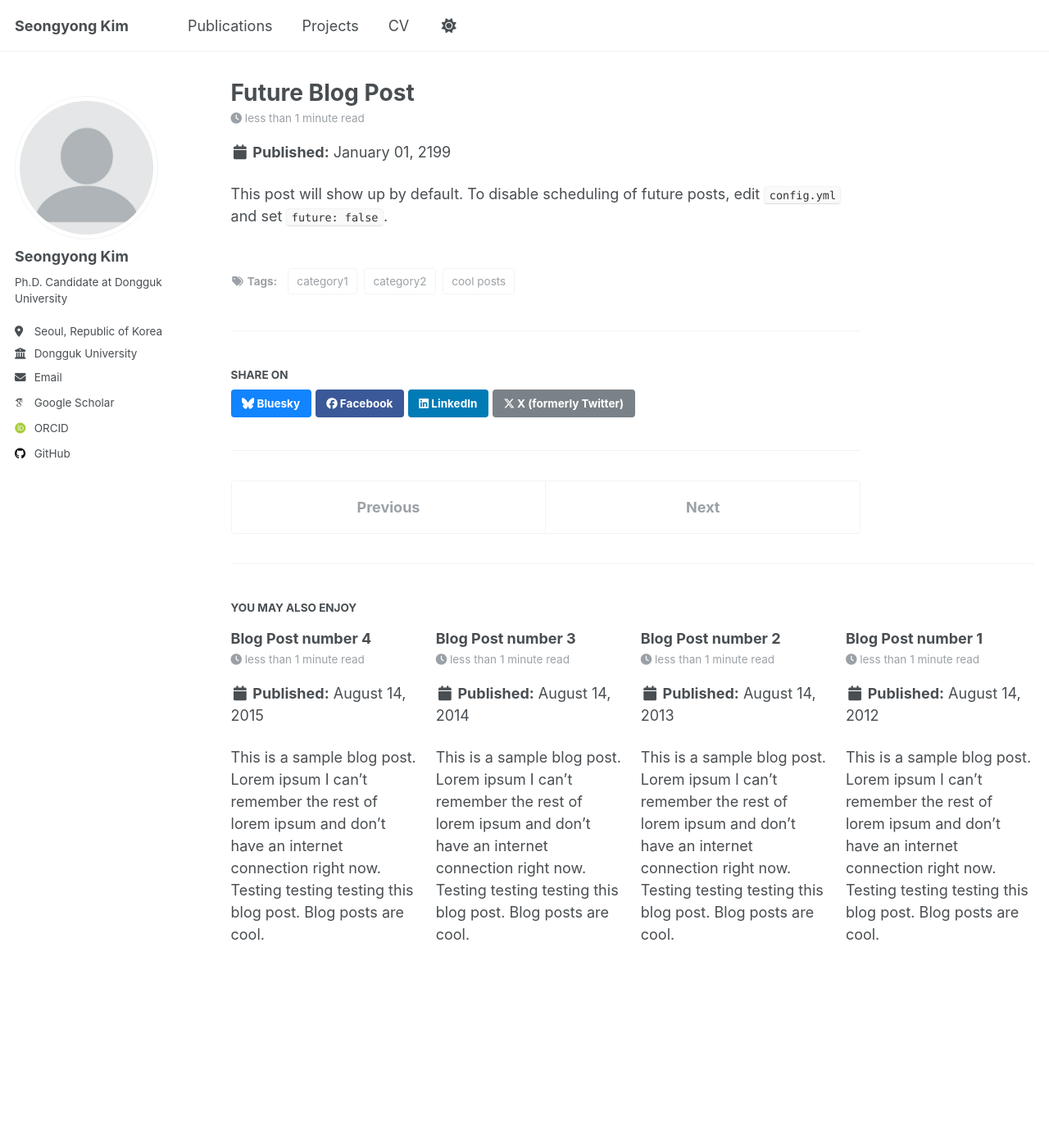
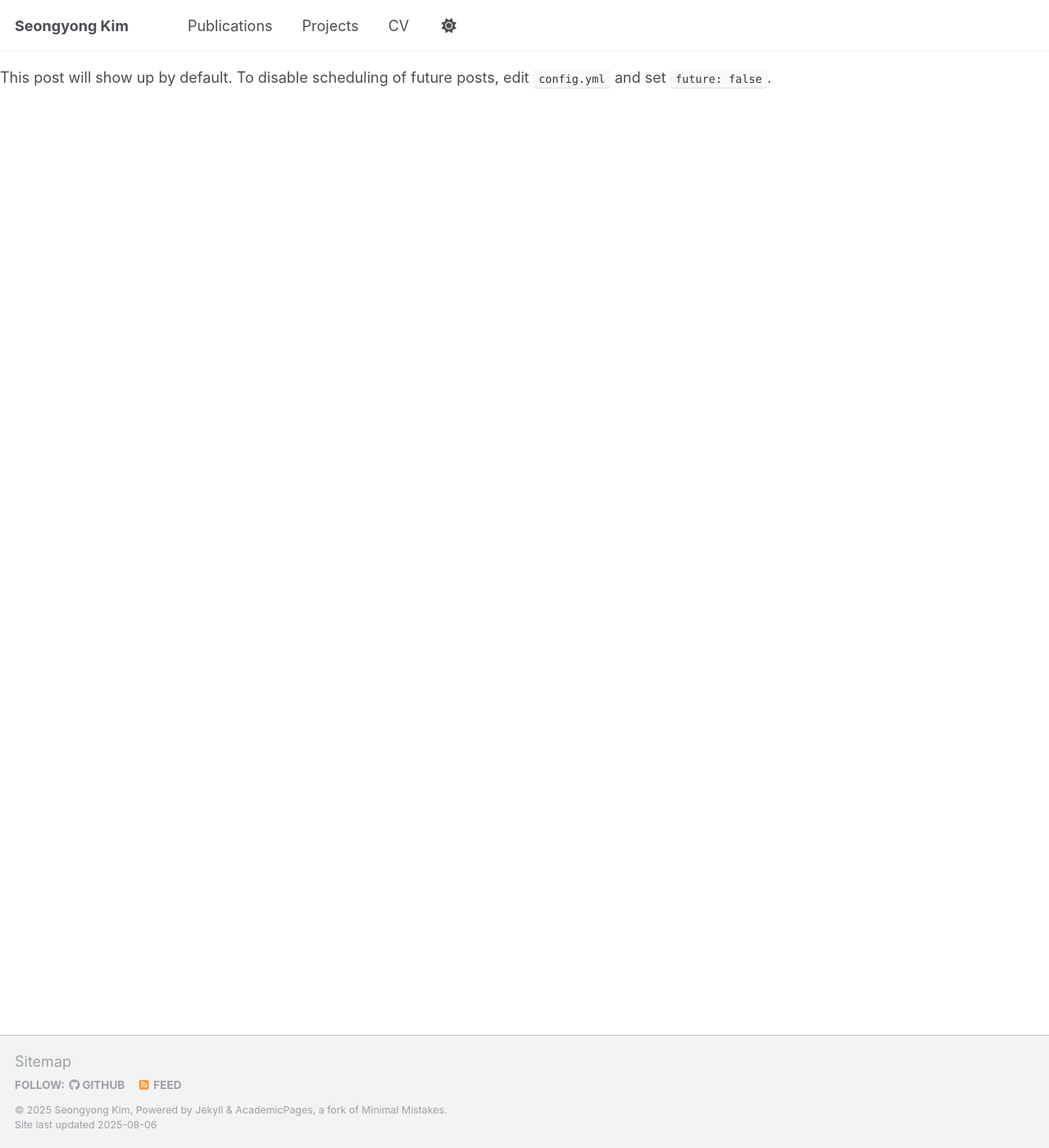
Before and after one commit to seongdrgn/seongdrgn.github.io, a Jekyll site: the page built from _posts/2199-01-01-future-post.md, in a window 1280 px wide and 1400 px high. Shown: the whole window at 82% size. Built offline with Jekyll 4.4.1, drawn with Linux system fonts in a browser that asks for light colours; some web fonts are replaced; our own code applies the rules of GitHub Pages for plain Markdown files; a script that is not in the unit is left out; some of the changed lines change nothing that is shown.

Commit message:
Update _config.yml

```diff
--- a/_config.yml
+++ b/_config.yml
@@ -228,33 +228,13 @@ collections:
 
 # These settings control how pages and collections are included in the site
 defaults:
-  # _posts
-  - scope:
-      path: ""
-      type: posts
-    values:
-      layout: single
-      author_profile: true
-      read_time: true
-      comments: true
-      share: true
-      related: true
-  # _pages
-  - scope:
-      path: ""
-      type: pages
-    values:
-      layout: single
-      author_profile: true
-  # _teaching
-  - scope:
-      path: ""
-      type: teaching
-    values:
-      layout: single
-      author_profile: true
-      share: true
-      comments: true
+  # # _pages
+  # - scope:
+  #     path: ""
+  #     type: pages
+  #   values:
+  #     layout: single
+  #     author_profile: true
   # _publications
   - scope:
       path: ""
@@ -273,7 +253,15 @@ defaults:
       author_profile: true
       share: true
       comment: true
-
+  # _teaching
+  - scope:
+      path: ""
+      type: teaching
+    values:
+      layout: single
+      author_profile: true
+      share: true
+      comments: true
 
 # Sass/SCSS
 sass:
```
